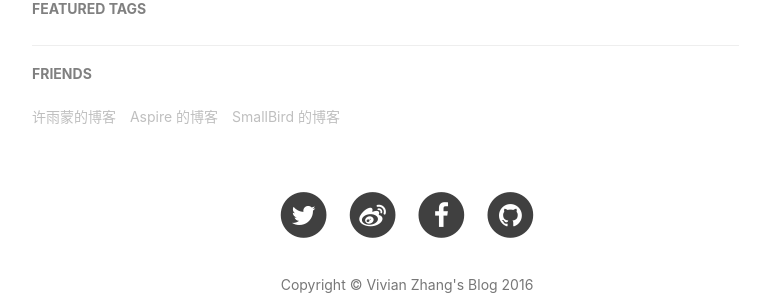
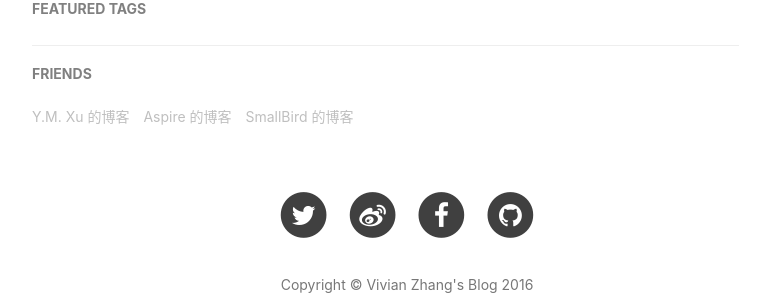
Before and after one commit to weizhang1995/weizhang1995.github.io, a Jekyll site: the page built from _posts/2016-05-23-complexity-a-guided-tour.markdown, in a window 1280 px wide. Shown: the part 1653-1950 px from the top of the page, without its empty margins (233-1002 px from the left). Built offline with Jekyll 4.4.1, drawn with Linux system fonts in a browser that asks for light colours; nearby versions of some CDN libraries; comment, search, counter and statistics services are not loaded; grey boxes are pictures that could not be loaded.

Commit message:
Change friend name

```diff
--- a/_config.yml
+++ b/_config.yml
@@ -83,7 +83,7 @@ featured-condition-size: 1              # A tag will be featured if the size of
 # Friends
 friends: [
     {
-        title: "许雨蒙的博客",
+        title: "Y.M. Xu 的博客",
         href: "http://blog.yumengxu.com/"
     },
     {
```
